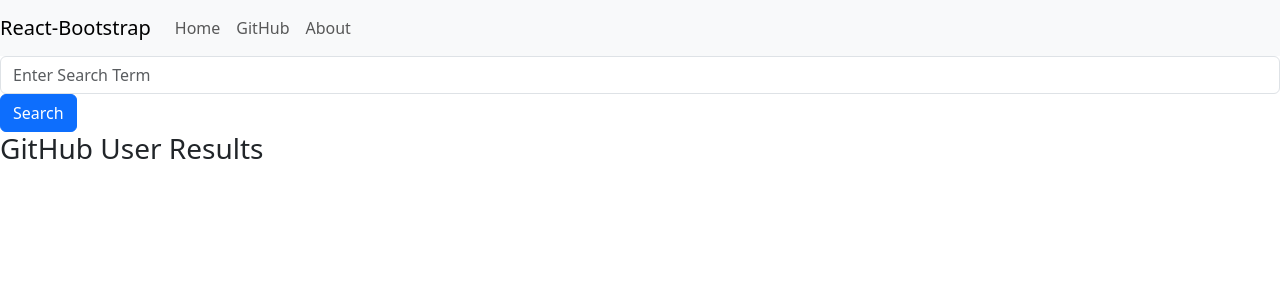
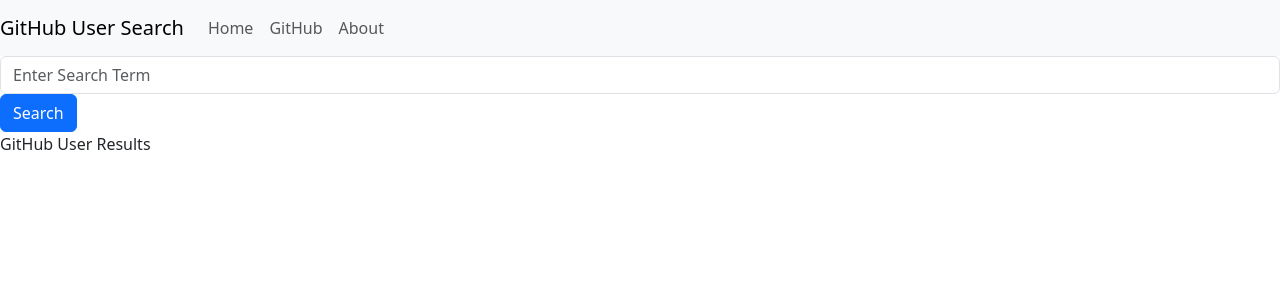
Before and after one commit to rourkescott27/react, a React (Create React App) app in the folder chapter_08/routing/: page /github in a window 1280 px wide. Shown: the top 300 px of the page. Built offline with nearby package versions, Linux system fonts and the light colour scheme.

Commit message:
adjusted-search-result-outcome

```diff
--- a/chapter_08/routing/src/App.js
+++ b/chapter_08/routing/src/App.js
@@ -26,7 +26,7 @@
       <BrowserRouter>
         <div>
           <Navbar bg="light" expand="lg">
-            <Navbar.Brand href="#home">React-Bootstrap</Navbar.Brand>
+            <Navbar.Brand href="#home">GitHub User Search</Navbar.Brand>
             <Navbar.Toggle aria-controls="basic-navbar-nav" />
             <Navbar.Collapse id="basic-navbar-nav">
               <Nav className="mr-auto">
@@ -64,7 +64,7 @@
   render() {
     return (
       <div>
-        Not Found
+        <h1>Page Not Found</h1>
       </div >
     );
   }
--- a/chapter_08/routing/src/GitHub.js
+++ b/chapter_08/routing/src/GitHub.js
@@ -42,7 +42,6 @@
         const listUsers = this.state.data.map((user) =>
             <Media key={user.id}>
                 <Nav.Link href={`/github/user/${user.login}/${user.id}`}>
-                    <a href={user.html_url}>
                         <img
                             width={64}
                             height={64}
@@ -50,7 +49,6 @@
                             src={user.avatar_url}
                             alt="Generic placeholder"
                         />
-                    </a>
                 </Nav.Link>
                 <Media.Body>
                     <h5>Login: {user.login}</h5>
@@ -74,9 +72,9 @@
                         Search
                     </Button>
                 </Form>
-                <h3>GitHub User Results</h3>
-                {this.setState.isLoading &&
-                    <ReactLoading type="spinningBubbles" color="444" />
+                <div>GitHub User Results</div>
+                {this.state.isLoading &&
+                    <ReactLoading type="spinningBubbles" color="#444" />
                 }
                 {listUsers}
             </div>
--- a/chapter_08/routing/src/GitHubUser.js
+++ b/chapter_08/routing/src/GitHubUser.js
@@ -7,7 +7,11 @@
 
     constructor(props) {
         super(props);
+        this.handleClick = this.handleClick.bind(this);
+    }
 
+    handleClick(e) {
+        this.props.history.push('/github');
     }
 
     render() {
@@ -17,7 +21,7 @@
                 <h1>User Login: {login}</h1>
                 <h2>User Id: {id}</h2>`
                 <Nav.Link href="/github">
-                    <Button>
+                    <Button variant='primary' onClick={this.handleClick}>
                         Go to GitHub Users
                     </Button>
                 </Nav.Link>
```
